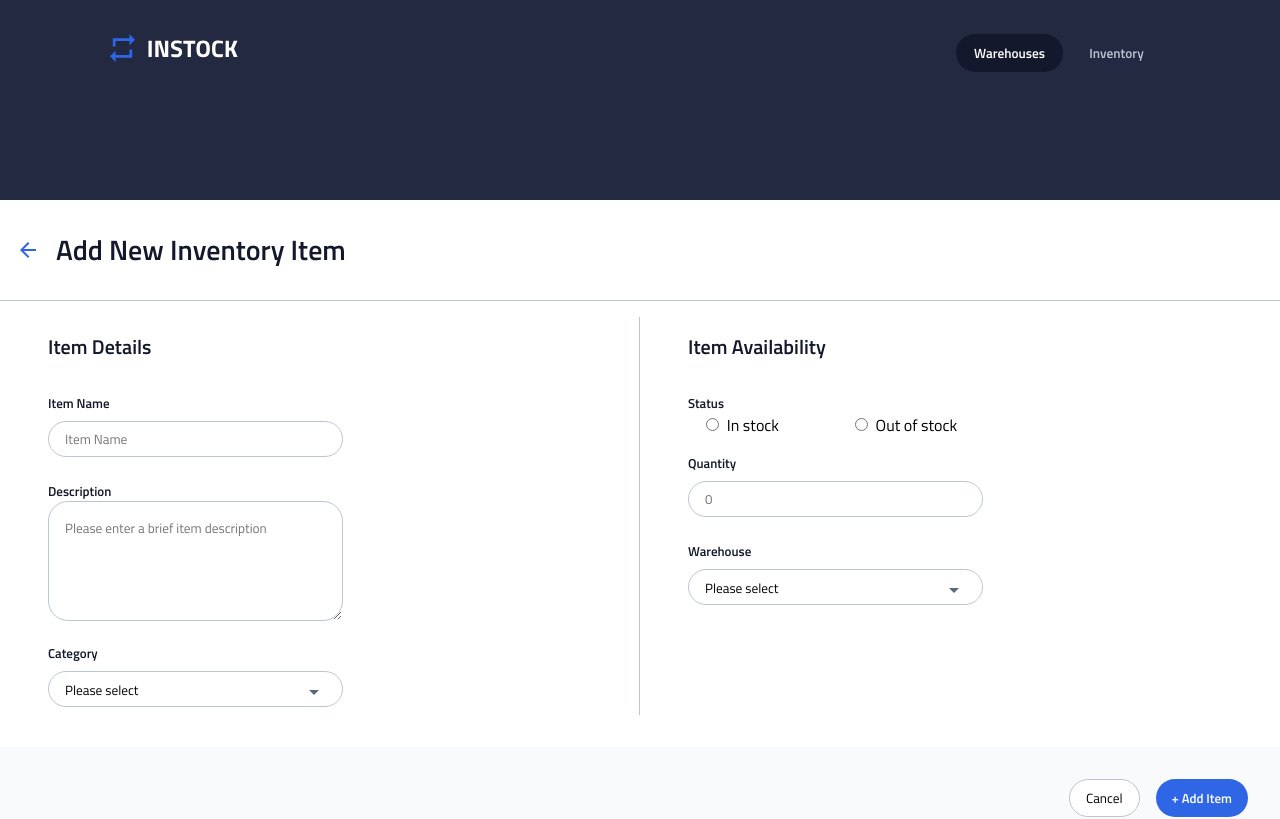
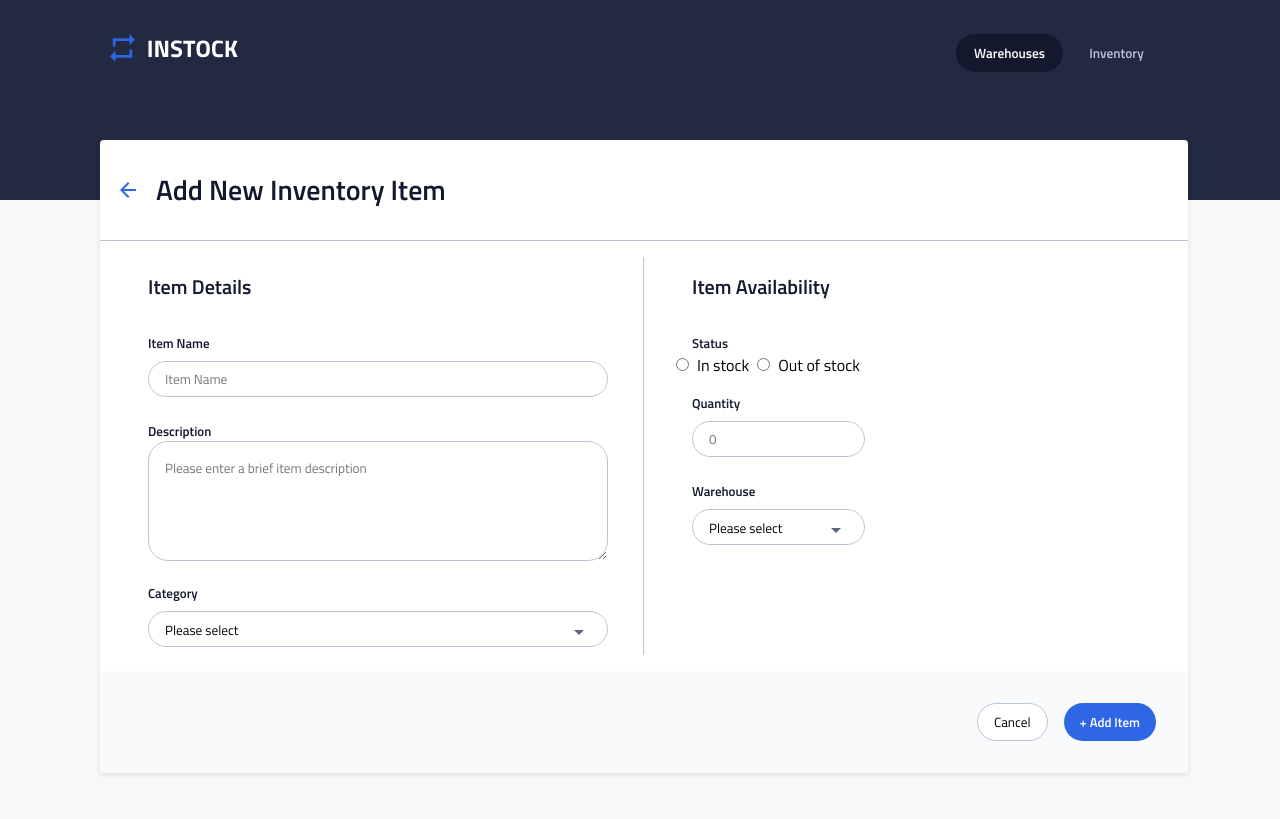
Before and after one commit to ShirinSadeghii/instock-frontend, a React (Create React App) app: page /add-inventory in a window 1280 px wide. Shown: the top 819 px of the page. Built offline with nearby package versions, Linux system fonts and the light colour scheme.

Commit message:
add pages for Inventory, AddInventory and EditInventory component and add z-index styling

```diff
--- a/src/App.jsx
+++ b/src/App.jsx
@@ -1,13 +1,12 @@
 import { BrowserRouter, Routes, Route } from "react-router-dom";
-import Inventory from "./pages/Inventory/Inventory";
+import InventoryPage from "./pages/InventoryPage/InventoryPage";
 import WarehouseDetails from "./pages/WarehouseDetails/WarehouseDetails";
 import Warehouses from "./pages/Warehouses/Warehouses";
 import AddWarehousePage from "./pages/AddWarehousePage/AddWarehousePage";
 import "./App.scss";
-import AddInventory from "./components/AddInventory/AddInventory";
-import EditInventory from "./components/EditInventory/EditInventory";
-
 import EditWarehousePage from "./pages/EditWarehousePage/EditwarehousePage";
+import AddInventoryPage from "./pages/AddInventoryPage/AddInventoryPage";
+import EditInventoryPage from "./pages/EditInventoryPage/EditInventoryPage";
 
 function App() {
   return (
@@ -17,10 +16,10 @@ function App() {
           <Route path="/" element={<Warehouses />}></Route>
           <Route path="/details" element={<WarehouseDetails />}></Route>
           <Route path="/details/add" element={<AddWarehousePage />}></Route>
-          <Route path="/inventory" element={<Inventory />}></Route>
-          <Route path="/add-inventory" element={<AddInventory />}></Route>
           <Route path="/details/edit" element={<EditWarehousePage />}></Route>
-          <Route path="/edit-inventory" element={<EditInventory />}></Route>
+          <Route path="/inventory" element={<InventoryPage />}></Route>
+          <Route path="/add-inventory" element={<AddInventoryPage />}></Route>
+          <Route path="/edit-inventory" element={<EditInventoryPage />}></Route>
         </Routes>
       </BrowserRouter>
   );
--- a/src/components/AddInventory/AddInventory.jsx
+++ b/src/components/AddInventory/AddInventory.jsx
@@ -1,14 +1,12 @@
 import backArrow from '../../assets/Icons/arrow_back-24px.svg';
-import Footer from '../Footer/Footer';
-import Header from '../Header/Header';
 import './AddInventory.scss';
 import dropDownArrow from '../../assets/Icons/arrow_drop_down-24px.svg';
+import '../Warehouse/Warehouse.scss';
 
 
 function AddInventory() {
   return (
-    <div>
-        <Header />
+    <div className="warehouse">
         <div className="newInv-heading">
             <img className="newInv-heading__img" src={backArrow} alt="Back Arrow" />
             <span>Add New Inventory Item</span>
@@ -53,7 +51,6 @@ function AddInventory() {
             <button className="newInv__cancel-btn">Cancel</button>
             <button className="newInv__btn-blue"> + Add Item</button>
         </div>
-        <Footer />
         </div>
   )
 }
--- a/src/components/AddInventory/AddInventory.scss
+++ b/src/components/AddInventory/AddInventory.scss
@@ -45,7 +45,6 @@
             border-right: 1px solid $Cloud;
             margin-top: 1rem;
             width: 50%;
-
         }
 
         @include desktop {
@@ -59,10 +58,9 @@
     &-itemAvailability {
         @include tablet {
             margin-top: 1rem;
-        }
-        @include desktop {
             padding-left: 2rem;
         }
+
     }
 
     &__cancel-btn {
@@ -144,7 +142,7 @@
         border-radius: 1.25rem;
         border: 1px solid $Cloud;
         background: $White;
-        width: 18.4375rem;
+        width: 90%;
         height: 2.25rem;
         flex-shrink: 0;
         margin: 0.5rem 1rem;
@@ -160,7 +158,7 @@
      }
 
      &__item-descriptionInput {
-        width: 18.4375rem;
+        width: 90%;
         height: 7.5rem;
         flex-shrink: 0;
         border-radius: 1.25rem;
--- a/src/components/EditInventory/EditInventory.jsx
+++ b/src/components/EditInventory/EditInventory.jsx
@@ -1,14 +1,10 @@
 import backArrow from '../../assets/Icons/arrow_back-24px.svg';
-import Footer from '../Footer/Footer';
-import Header from '../Header/Header';
-import './EditInventory.scss';
 import dropDownArrow from '../../assets/Icons/arrow_drop_down-24px.svg';
 
 
 function EditInventory() {
   return (
-    <div>
-        <Header />
+    <div className="warehouse">
         <div className="newInv-heading">
             <img className="newInv-heading__img" src={backArrow} alt="Back Arrow" />
             <span>Edit Inventory Item</span>
@@ -51,7 +47,6 @@ function EditInventory() {
             <button className="newInv__cancel-btn">Cancel</button>
             <button className="newInv__btn-blue"> + Add Item</button>
         </div>
-        <Footer />
         </div>
   )
 }
--- a/src/components/EditInventory/EditInventory.scss
+++ /dev/null
@@ -1,186 +0,0 @@
-@use "../../styles/partials/mixins" as *;
-@use "../../styles/partials/variables" as *;
-
-.newInv-heading {
-    display: flex;
-    color: $Instock-Black;
-    font-size: 1.75rem;
-    font-style: normal;
-    font-weight: 600;
-    line-height: 2.25rem;
-    padding: 1rem;
-    border-bottom: 1px solid $Cloud;
-
-    @include tablet {
-        padding: 2rem 1rem;
-    }
-
-
-    &__img {
-        padding-bottom: 40px;
-        padding-right: 1rem;
-
-        @include tablet {
-            padding-bottom: 0;
-        }
-    }
-
-}
-
-.newInv {
-
-    &-container {
-        @include tablet {
-            display: flex;
-        }
-
-        @include desktop {
-            padding-bottom: 1rem;
-        }
-    }
-
-    &-itemDetails {
-
-        @include tablet {
-            border-right: 1px solid $Cloud;
-            margin-top: 1rem;
-        }
-
-        @include desktop {
-            width: 50%;
-            padding-left: 2rem;
-        }
-
-
-    }
-
-    &-itemAvailability {
-        @include tablet {
-            margin-top: 1rem;
-        }
-        @include desktop {
-            padding-left: 2rem;
-        }
-    }
-
-    &__cancel-btn {
-        display: inline-flex;
-        padding: 0.5rem 3.1875rem;
-        align-items: center;
-        gap: 0.625rem;
-        border-radius: 1.25rem;
-        border: 1px solid $Cloud;
-        background: $White;
-
-        @include tablet {
-            margin-right: 1rem;
-            padding: 0.5rem 1rem;
-        }
-    }
-
-    &__btn {
-        display: flex;
-        padding: 0.5rem 1rem;
-        justify-content: space-between;
-
-        &-container {
-            display: flex;
-            justify-content: space-around;
-            margin-top: 1rem;
-            background-color: rgba(247, 248, 249, 0.70);
-            padding: 1rem 0;
-
-            @include tablet {
-                justify-content: flex-end;
-                padding: 2rem 2rem;
-
-
-
-
-            }
-
-        }
-
-        &-blue {
-            display: inline-flex;
-            padding: 0.5rem 2.4375rem;
-            align-items: center;
-            gap: 0.625rem;
-            border-radius: 1.25rem;
-            background: $Instock-Indigo;
-            color: $White;
-            font-size: 0.8125rem;
-            font-style: normal;
-            font-weight: 600;
-            line-height: 1.25rem;
-            border: none;
-
-            @include tablet {
-                padding: 0.5rem 1rem;
-            }
-        }
-    }
-
-
-    &__item-heading {
-        color: $Instock-Black;
-        font-size: 1.25rem;
-        font-style: normal;
-        font-weight: 600;
-        line-height: 1.75rem;
-        padding: 1rem;
-    }
-
-    &__item-name {
-        color: $Instock-Black;
-        font-size: 0.8125rem;
-        font-weight: 600;
-        line-height: 1.25rem;
-        padding: 0 1rem;
-        margin-top: 1rem;
-    }
-
-    &__item-input {
-        border-radius: 1.25rem;
-        border: 1px solid $Cloud;
-        background: $White;
-        width: 18.4375rem;
-        height: 2.25rem;
-        flex-shrink: 0;
-        margin: 0.5rem 1rem;
-     }
-
-     &__item-description {
-        color: $Instock-Black;
-        font-family: Titillium Web;
-        font-size: 0.8125rem;
-        font-weight: 600;
-        line-height: 1.25rem;
-        padding: 1rem;
-     }
-
-     &__item-descriptionInput {
-        width: 18.4375rem;
-        height: 7.5rem;
-        flex-shrink: 0;
-        border-radius: 1.25rem;
-        border: 1px solid $Cloud;
-        background: $White;
-        margin: 0 1rem;
-     }
-
-
-    &__radio {
-     display: flex;
-     justify-content: space-around;
-
-     &-label {
-        padding: 0 0.5rem;
-     }
-
-    }
-
-    &__bottom {
-        flex-direction: column;
-    }
-}
--- a/src/pages/Inventory/Inventory.jsx
+++ b/src/components/Inventory/Inventory.jsx
@@ -113,7 +113,6 @@ function Inventory({inventoryItem}) {
   return (
 
    <div className="warehouseListContainer">
-    <Header />
     <div className="inventoryListContainer__titleBox">
           <h1 className="inventoryListContainer__title">Inventory</h1>
           <div className="inventoryListContainer__items">
@@ -191,7 +190,6 @@ function Inventory({inventoryItem}) {
           )
       })}
     </ul>
-    <Footer />
   </div>
   );
 }
--- /dev/null
+++ b/src/pages/AddInventoryPage/AddInventoryPage.jsx
@@ -0,0 +1,17 @@
+import AddInventory from "../../components/AddInventory/AddInventory";
+import Footer from "../../components/Footer/Footer";
+import Header from "../../components/Header/Header";
+import '../../App.scss';
+
+function AddInventoryPage() {
+  return (
+    <div className="warehouse-details">
+      <Header />
+      <div className="main">
+        <AddInventory />
+        <Footer />
+      </div>
+    </div>
+  )
+}
+export default AddInventoryPage
--- /dev/null
+++ b/src/pages/EditInventoryPage/EditInventoryPage.jsx
@@ -0,0 +1,18 @@
+import Header from '../../components/Header/Header';
+import Footer from '../../components/Footer/Footer';
+import EditInventory from '../../components/EditInventory/EditInventory';
+import '../../App.scss';
+
+
+function EditInventoryPage() {
+  return (
+    <div className="warehouse-details">
+    <Header />
+    <div className="main">
+      <EditInventory />
+      <Footer />
+    </div>
+  </div>
+  )
+}
+export default EditInventoryPage
--- /dev/null
+++ b/src/pages/InventoryPage/InventoryPage.jsx
@@ -0,0 +1,17 @@
+import Header from "../../components/Header/Header";
+import Footer from "../../components/Footer/Footer";
+import "../../App.scss";
+import Inventory from "../../components/Inventory/Inventory"
+
+function InventoryPage() {
+  return (
+    <div className="warehouse-details">
+    <Header />
+    <div className="main">
+      <Inventory />
+      <Footer />
+    </div>
+  </div>
+  )
+}
+export default InventoryPage
```
Also changed, not shown: src/components/Inventory/Inventory.scss (renamed from src/pages/Inventory/Inventory.scss, +37 -14 lines).
